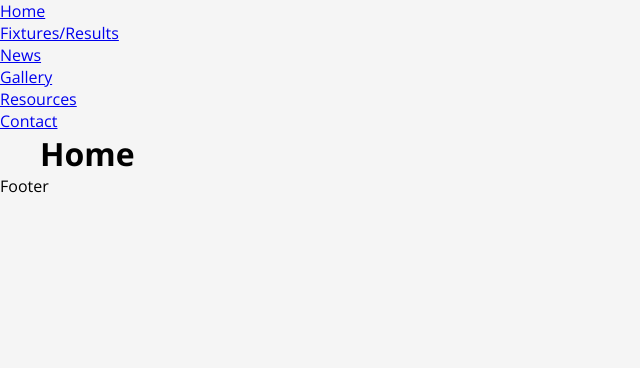
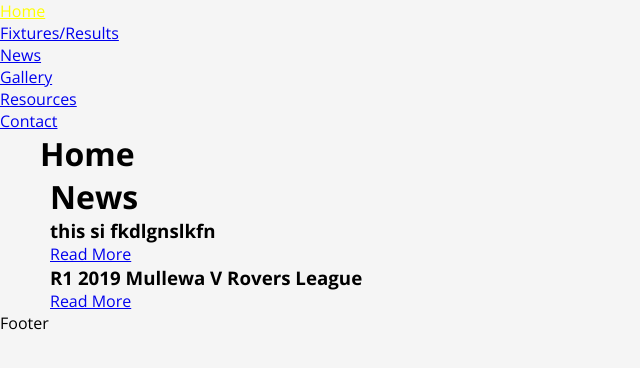
Before and after one commit to matcook/gnfl-react, a React (Create React App) app: page / in a window 1280 px wide. Shown: the top 368 px of the page, without its empty margins (0-640 px from the left). Built offline with nearby package versions, Linux system fonts and the light colour scheme.

Commit message:
added news article functionality with local data

```diff
--- a/src/App.css
+++ b/src/App.css
@@ -14,3 +14,7 @@ body {
   margin: 0 auto;
   padding: 0 10px;
 }
+
+.activeLink {
+  color: yellow;
+}
--- a/src/App.js
+++ b/src/App.js
@@ -4,12 +4,13 @@ import "./App.css";
 import Home from "./containers/Home";
 import Fixtures from "./containers/Fixtures";
 import News from "./containers/News";
+import ArticleTemplate from "./components/ArticleTemplate";
 import Gallery from "./containers/Gallery";
 import Resources from "./containers/Resources";
 import Contact from "./containers/Contact";
 
 import Layout from "./components/Layout";
-import { BrowserRouter as Router, Switch, Route } from "react-router-dom";
+import { BrowserRouter as Router, Route } from "react-router-dom";
 
 function App() {
   return (
@@ -18,7 +19,8 @@ function App() {
         <Layout>
           <Route exact path="/" component={Home} />
           <Route path="/fixtures" component={Fixtures} />
-          <Route path="/news" component={News} />
+          <Route exact path="/news" component={News} />
+          <Route exact path="/news/:slug" component={ArticleTemplate} />
           <Route path="/gallery" component={Gallery} />
           <Route path="/resources" component={Resources} />
           <Route path="/contact" component={Contact} />
--- /dev/null
+++ b/src/components/ArticleCard.js
@@ -0,0 +1,13 @@
+import React from "react";
+import { Link } from "react-router-dom";
+
+const ArticleCard = ({ data }) => {
+  return (
+    <div>
+      <h3>{data.Title}</h3>
+      <Link to={`/news/${data.Slug}`}>Read More</Link>
+    </div>
+  );
+};
+
+export default ArticleCard;
--- /dev/null
+++ b/src/components/ArticleTemplate.js
@@ -0,0 +1,35 @@
+import React, { useState, useEffect } from "react";
+import data from "../data.json";
+
+const ArticleTemplate = (props) => {
+  const [article, setArticle] = useState({
+    id: "",
+    Title: "",
+    Data: "",
+    Body: "",
+    Slug: "",
+    Image: {
+      url: "",
+      name: "",
+    },
+  });
+
+  useEffect(() => {
+    const slug = props.match.params.slug;
+    const article = data.find((article) => article.Slug === slug);
+    setArticle(article);
+  }, [props.match.params.slug]);
+
+  return (
+    <div className="container">
+      <img
+        src={`https://api.gnfl.com.au${article.Image.url}`}
+        alt={article.Image.name}
+      />
+      <h3>{article.Title}</h3>
+      <p>{article.Body}</p>
+    </div>
+  );
+};
+
+export default ArticleTemplate;
--- a/src/components/Layout.js
+++ b/src/components/Layout.js
@@ -1,5 +1,5 @@
 import React from "react";
-import { Link } from "react-router-dom";
+import { NavLink } from "react-router-dom";
 
 const Layout = (props) => {
   return (
@@ -8,22 +8,34 @@ const Layout = (props) => {
         <nav>
           <ul>
             <li>
-              <Link to="/">Home</Link>
+              <NavLink activeClassName="activeLink" exact to="/">
+                Home
+              </NavLink>
             </li>
             <li>
-              <Link to="/fixtures">Fixtures/Results</Link>
+              <NavLink activeClassName="activeLink" to="/fixtures">
+                Fixtures/Results
+              </NavLink>
             </li>
             <li>
-              <Link to="/news">News</Link>
+              <NavLink activeClassName="activeLink" to="/news">
+                News
+              </NavLink>
             </li>
             <li>
-              <Link to="/gallery">Gallery</Link>
+              <NavLink activeClassName="activeLink" to="/gallery">
+                Gallery
+              </NavLink>
             </li>
             <li>
-              <Link to="/resources">Resources</Link>
+              <NavLink activeClassName="activeLink" to="/resources">
+                Resources
+              </NavLink>
             </li>
             <li>
-              <Link to="/contact">Contact</Link>
+              <NavLink activeClassName="activeLink" to="/contact">
+                Contact
+              </NavLink>
             </li>
           </ul>
         </nav>
--- a/src/containers/Home.js
+++ b/src/containers/Home.js
@@ -1,9 +1,11 @@
 import React from "react";
+import News from "./News";
 
 const Home = () => {
   return (
     <div className="container">
       <h1>Home</h1>
+      <News />
     </div>
   );
 };
--- a/src/containers/News.js
+++ b/src/containers/News.js
@@ -1,9 +1,13 @@
 import React from "react";
-
-const News = () => {
+import data from "../data.json";
+import ArticleCard from "../components/ArticleCard";
+const News = (props) => {
   return (
     <div className="container">
       <h1>News</h1>
+      {data.map((article) => (
+        <ArticleCard key={article.id} data={article} />
+      ))}
     </div>
   );
 };
--- /dev/null
+++ b/src/data.json
@@ -0,0 +1,48 @@
+[
+  {
+    "id": 1,
+    "Title": "this si fkdlgnslkfn",
+    "Date": "2020-04-22T17:30:00.000Z",
+    "Body": "ngkfldshbsihbnlkns gtnekslbldfhb  sddboihf",
+    "Slug": "this-si-fkdlgnslkfn",
+    "created_at": "2020-04-19T05:02:38.187Z",
+    "updated_at": "2020-04-19T05:02:38.187Z",
+    "Image": {
+      "id": 8,
+      "name": "Norths.jpg",
+      "hash": "8dfe915b649c45fe9d651e1bd0c67ba1",
+      "sha256": "gNhPUV3kNBNGOe_mGh4tCrqyISjMSzzEPMGfLUYzVwg",
+      "ext": ".jpg",
+      "mime": "image/jpeg",
+      "size": 5.69,
+      "url": "/uploads/8dfe915b649c45fe9d651e1bd0c67ba1.jpg",
+      "provider": "local",
+      "provider_metadata": null,
+      "created_at": "2020-04-19T05:02:38.213Z",
+      "updated_at": "2020-04-19T05:02:38.213Z"
+    }
+  },
+  {
+    "id": 2,
+    "Title": "R1 2019 Mullewa V Rovers League",
+    "Date": "2020-04-14T18:00:00.000Z",
+    "Body": "Lorem ipsum dolor sit amet consecteur.",
+    "Slug": "r1-2019-mullewa-v-rovers-league",
+    "created_at": "2020-04-20T06:45:47.523Z",
+    "updated_at": "2020-04-20T06:45:47.523Z",
+    "Image": {
+      "id": 16,
+      "name": "JCR_9070.jpg",
+      "hash": "5864160e00ed4e3a8318a8479daf1710",
+      "sha256": "zYadptGYJ_d-NMcjDlqAP0elB3UIDQ7AD8kCien7XMM",
+      "ext": ".jpg",
+      "mime": "image/jpeg",
+      "size": 80.61,
+      "url": "/uploads/5864160e00ed4e3a8318a8479daf1710.jpg",
+      "provider": "local",
+      "provider_metadata": null,
+      "created_at": "2020-04-20T06:45:47.550Z",
+      "updated_at": "2020-04-20T06:45:47.550Z"
+    }
+  }
+]
```
